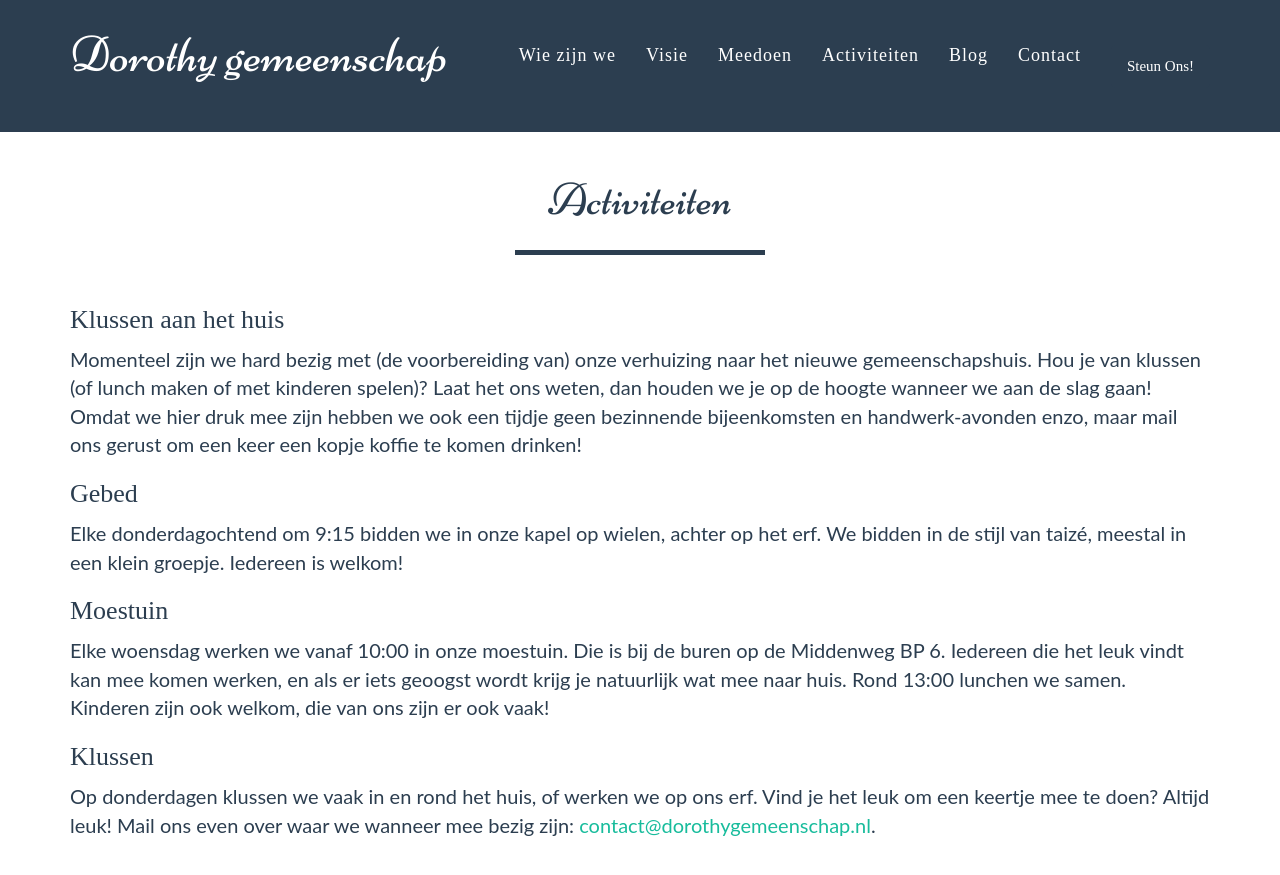
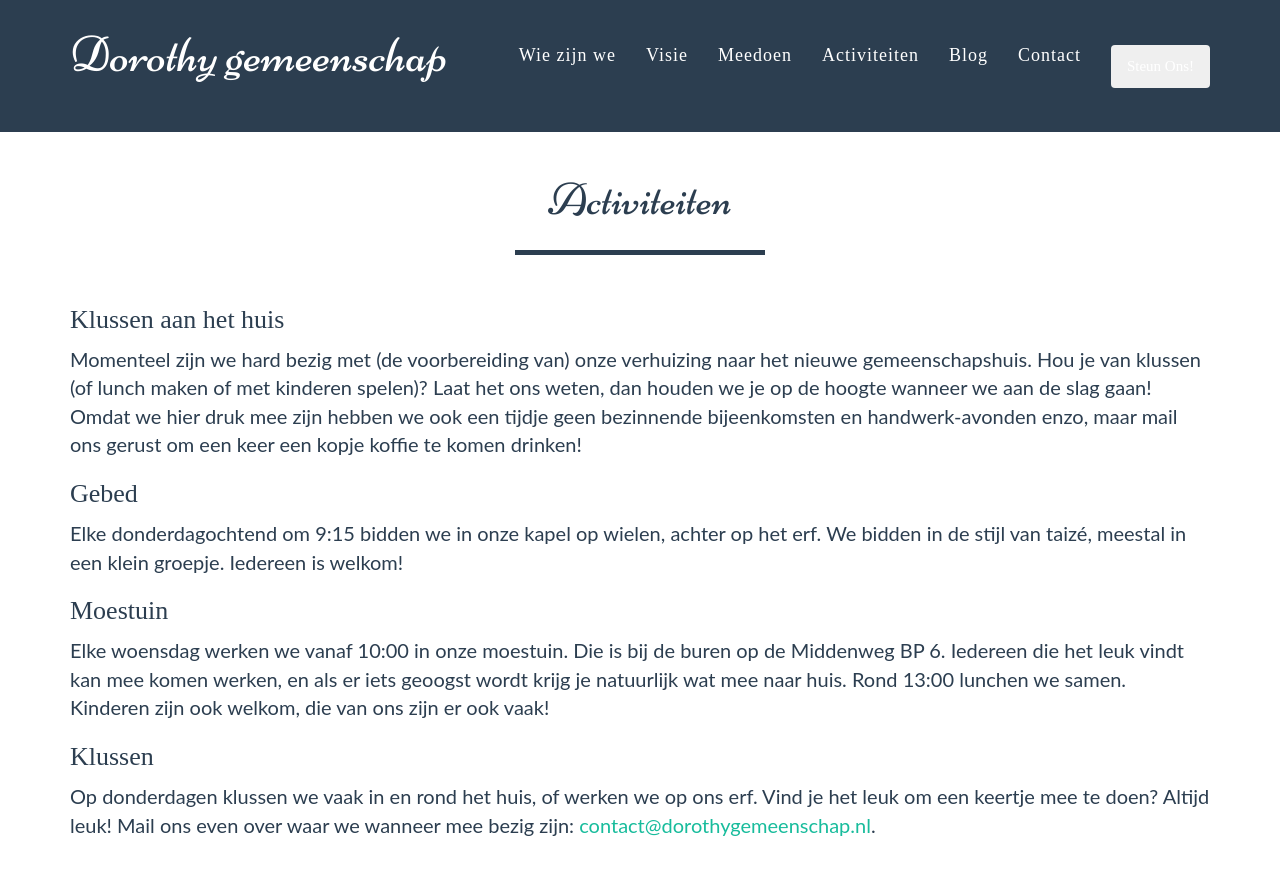
Before and after one commit to dorothygemeenschap/dorothygemeenschap.github.io, a Jekyll site: the page built from activiteiten.html, in a window 1280 px wide and 900 px high. Shown: the top 875 px of the window. Built offline with Jekyll 4.4.1, drawn with Linux system fonts in a browser that asks for light colours; some web fonts are replaced.

Commit message:
Update nav.html

```diff
--- a/_includes/nav.html
+++ b/_includes/nav.html
@@ -34,7 +34,7 @@
                         <a href="/#join">Contact</a>
                     </li>
                     <li class="page-scroll">
-                        <a href="/steunons/"><button type="button" class="btn btn-primary">Steun Ons!</button></a>
+                        <a href="/steunons/"><button type="button" class="btn btn-secondary">Steun Ons!</button></a>
                     </li>
                 </ul>
             </div>
```
